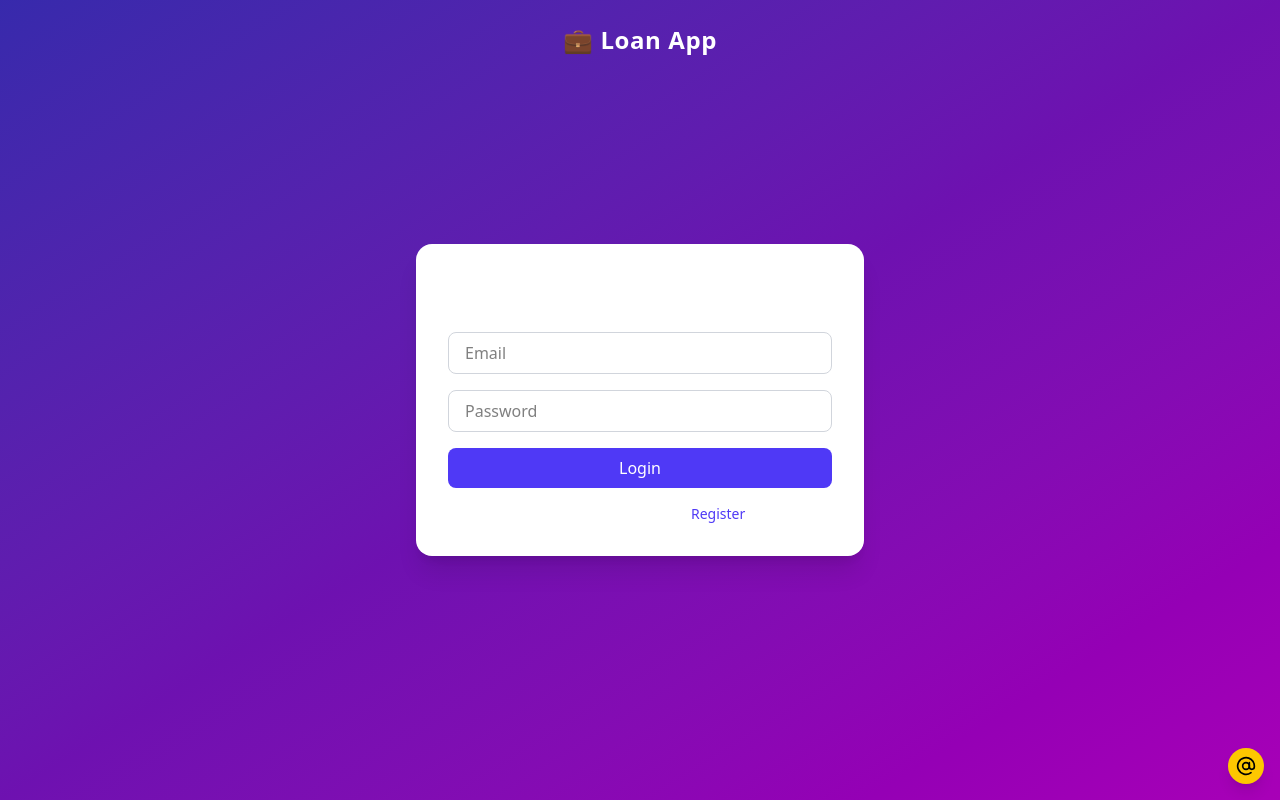
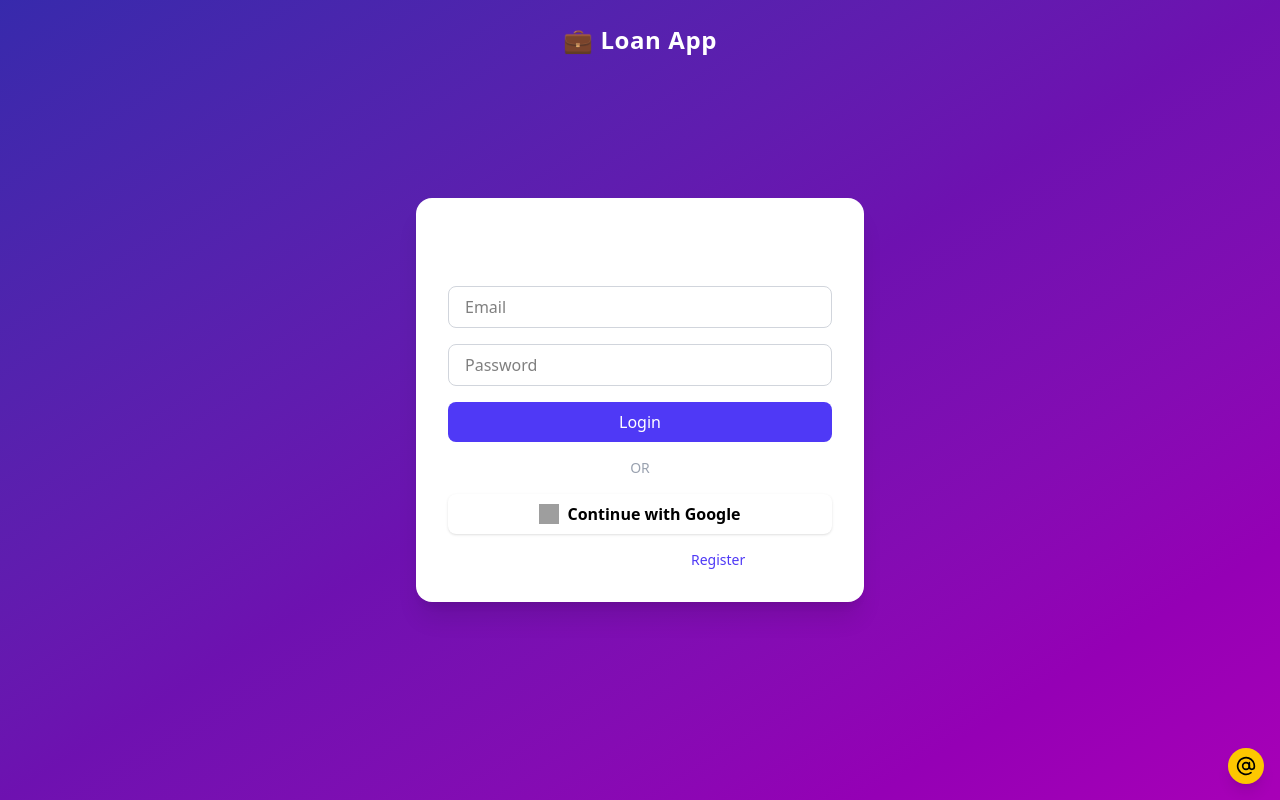
Before and after one commit to akash-collab/Loan-Application-System, a React (Vite) app: page /auth in a window 1280 px wide. Built offline with nearby package versions, Linux system fonts and the light colour scheme; no server answers; grey boxes are pictures that could not be loaded.

Commit message:
Completed google login

```diff
--- /dev/null
+++ b/src/components/GoogleLoginButton.tsx
@@ -0,0 +1,43 @@
+// src/components/GoogleLoginButton.tsx
+import { auth, googleProvider, db } from "../services/firebase";
+import { signInWithPopup } from "firebase/auth";
+import { ref, set } from "firebase/database";
+import { useNavigate } from "react-router-dom";
+import { toast } from "react-hot-toast";
+
+export default function GoogleLoginButton() {
+  const navigate = useNavigate();
+
+  const handleGoogleLogin = async () => {
+    try {
+      const result = await signInWithPopup(auth, googleProvider);
+      const user = result.user;
+
+      // Save user to Realtime DB if new
+      const userRef = ref(db, `users/${user.uid}`);
+      await set(userRef, {
+        fullName: user.displayName,
+        email: user.email,
+        photoURL: user.photoURL,
+        provider: "google",
+        createdAt: Date.now(),
+      });
+
+      toast.success("Logged in with Google");
+      navigate("/dashboard");
+    } catch (err: any) {
+      console.error("Google login error:", err);
+      toast.error("Google login failed");
+    }
+  };
+
+  return (
+    <button
+      onClick={handleGoogleLogin}
+      className="w-full bg-white text-black py-2 rounded-lg hover:bg-gray-100 transition-all flex items-center justify-center gap-2 font-semibold shadow"
+    >
+      <img src="https://www.gstatic.com/firebasejs/ui/2.0.0/images/auth/google.svg" alt="Google" className="w-5 h-5" />
+      Continue with Google
+    </button>
+  );
+}
--- a/src/pages/AuthPage.tsx
+++ b/src/pages/AuthPage.tsx
@@ -6,10 +6,11 @@ import {
   signInWithEmailAndPassword,
   updateProfile,
 } from "firebase/auth";
+  import { getRedirectResult } from "firebase/auth";
 import { ref, set } from "firebase/database";
 import { toast } from "react-hot-toast";
 import { AtSign } from "lucide-react";
-
+import GoogleLoginButton from "../components/GoogleLoginButton";
 export default function AuthPage() {
   const navigate = useNavigate();
   const location = useLocation();
@@ -53,6 +54,33 @@ export default function AuthPage() {
     }
   };
 
+  // Inside your AuthPage component, after useNavigate:
+  // useEffect(() => {
+  //   const handleRedirectResult = async () => {
+  //     try {
+  //       const result = await getRedirectResult(auth);
+  //       if (result?.user) {
+  //         const user = result.user;
+
+  //         await set(ref(db, `users/${user.uid}`), {
+  //           fullName: user.displayName,
+  //           email: user.email,
+  //           photoURL: user.photoURL,
+  //           provider: "google",
+  //           createdAt: Date.now(),
+  //         });
+
+  //         toast.success("Logged in with Google");
+  //         navigate("/dashboard");
+  //       }
+  //     } catch (err) {
+  //       console.error("Google login error:", err);
+  //       toast.error("Google login failed");
+  //     }
+  //   };
+
+  //   handleRedirectResult();
+  // }, []);
   return (
     <div className="min-h-screen relative flex items-center justify-center px-4 bg-gradient-to-br from-indigo-800 via-purple-800 to-fuchsia-700 text-white transition-all duration-500">
       {/* Top Center Heading */}
@@ -106,6 +134,9 @@ export default function AuthPage() {
           </button>
         </form>
 
+        <div className="my-4 text-sm text-center text-gray-400">OR</div>
+        <GoogleLoginButton />
+
         <p className="text-center text-sm mt-4">
           {isLogin ? "Don't have an account?" : "Already have an account?"}{" "}
           <button
--- a/src/services/firebase.ts
+++ b/src/services/firebase.ts
@@ -1,5 +1,5 @@
 import { FirebaseApp, initializeApp } from 'firebase/app';
-import { getAuth, Auth } from 'firebase/auth';
+import { getAuth, Auth, GoogleAuthProvider } from 'firebase/auth';
 import { getDatabase, Database } from 'firebase/database';
 
 const firebaseConfig = {
@@ -15,3 +15,4 @@ const firebaseConfig = {
 const app: FirebaseApp = initializeApp(firebaseConfig);
 export const auth: Auth = getAuth(app);
 export const db: Database = getDatabase(app);
+export const googleProvider = new GoogleAuthProvider();
```
